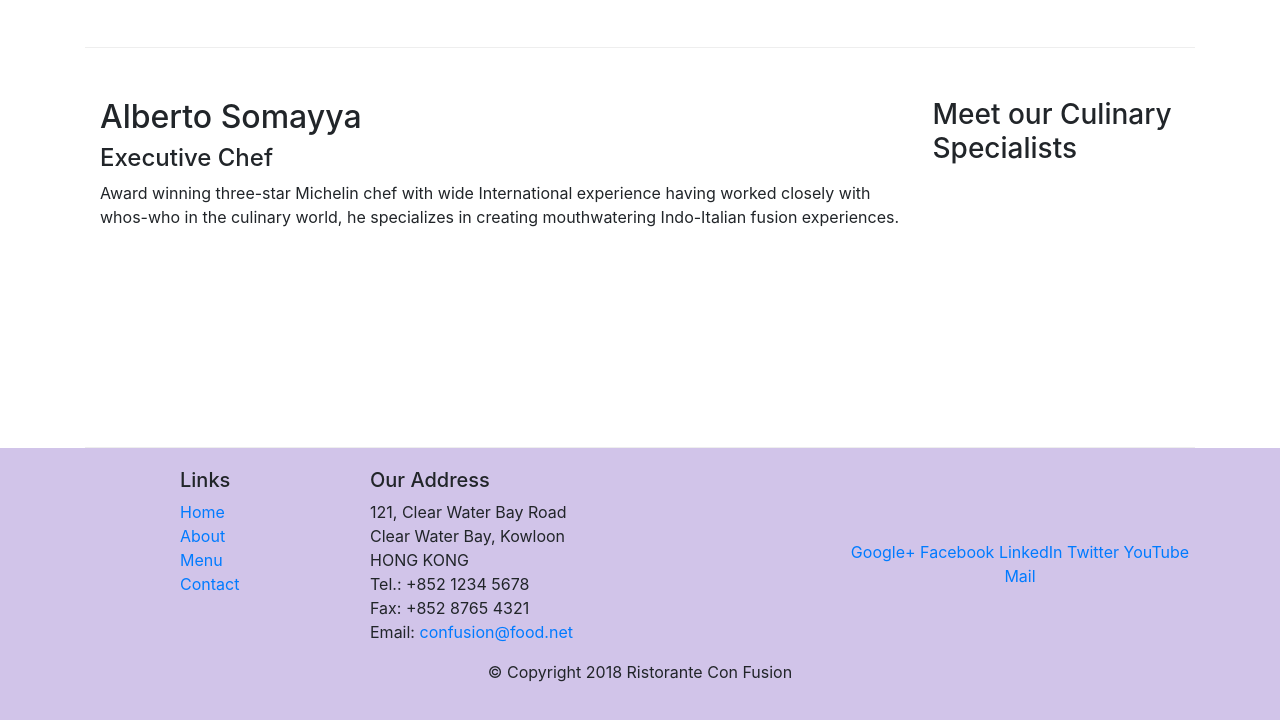
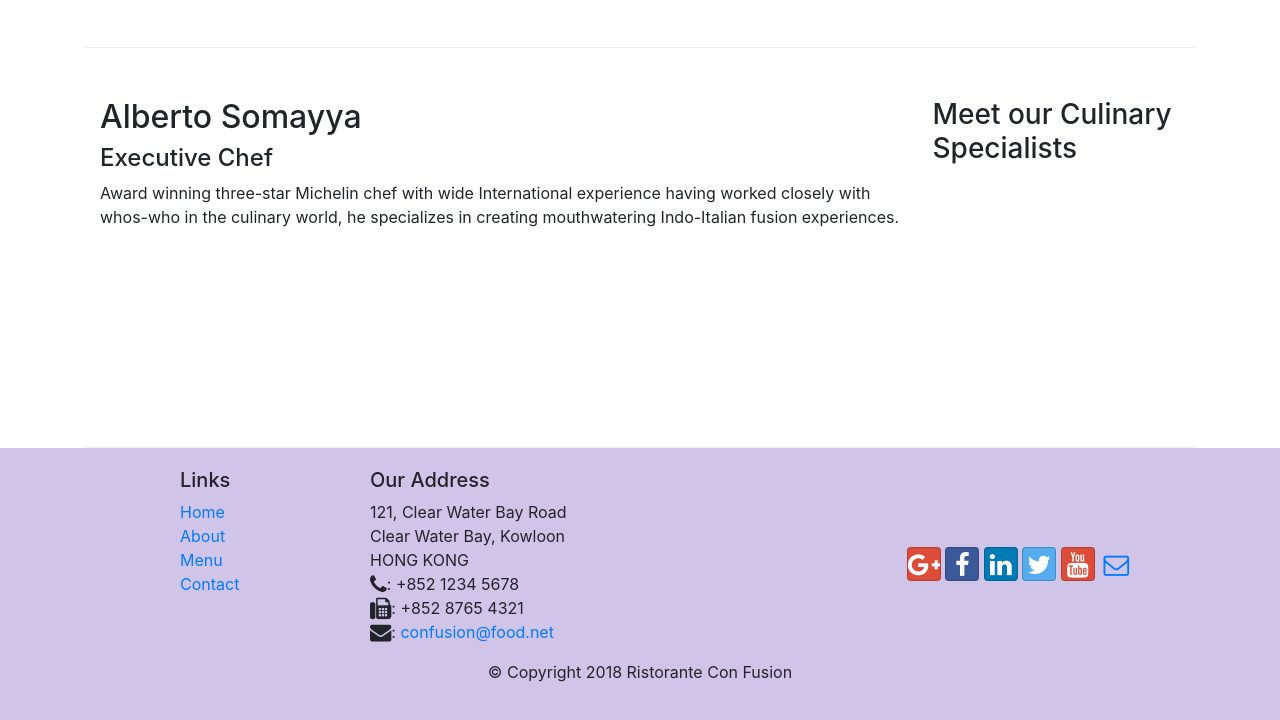
Before and after one commit to carlaMorral/Bootstrap4Learning, a website: page index.html in a window 1280 px wide. Shown: the part 1086-1806 px from the top of the page. Drawn offline with nearby package versions, Linux system fonts and the light colour scheme.

Commit message:
Icon Fonts

```diff
--- a/index.html
+++ b/index.html
@@ -9,6 +9,8 @@
 
     <!-- Bootstrap CSS -->
     <link rel="stylesheet" href="node_modules/bootstrap/dist/css/bootstrap.min.css">
+    <link rel="stylesheet" href="node_modules/font-awesome/css/font-awesome.css">
+    <link rel="stylesheet" href="node_modules/bootstrap-social/bootstrap-social.css">
     <link rel="stylesheet" href="CSS/styles.css">
     <title>Ristorante Con Fusion</title>
 </head>
@@ -23,10 +25,10 @@
             <a class="navbar-brand mr-auto" href="#">Ristorante Con Fusion</a>
             <div class="collapse navbar-collapse" id="Navbar">
                 <ul class="navbar-nav mr-auto">
-                    <li class="nav-item active"><a class="nav-link" href="#">Home</a></li>
-                    <li class="nav-item"><a class="nav-link" href="./aboutus.html">About</a></li>
-                    <li class="nav-item"><a class="nav-link" href="#">Menu</a></li>
-                    <li class="nav-item"><a class="nav-link" href="#">Contact</a></li>
+                    <li class="nav-item active"><a class="nav-link" href="#"><span class="fa fa-home fa-lg"></span> Home</a></li>
+                    <li class="nav-item"><a class="nav-link" href="./aboutus.html"><span class="fa fa-info fa-lg"></span> About</a></li>
+                    <li class="nav-item"><a class="nav-link" href="#"><span class="fa fa-list fa-lg"></span> Menu</a></li>
+                    <li class="nav-item"><a class="nav-link" href="#"><span class="fa fa-address-card fa-lg"></span> Contact</a></li>
                 </ul>
             </div>
 
@@ -97,19 +99,19 @@
 		              121, Clear Water Bay Road<br>
 		              Clear Water Bay, Kowloon<br>
 		              HONG KONG<br>
-		              Tel.: +852 1234 5678<br>
-		              Fax: +852 8765 4321<br>
-		              Email: <a href="mailto:confusion@food.net">confusion@food.net</a>
+		              <i class="fa fa-phone fa-lg"></i>: +852 1234 5678<br>
+		              <i class="fa fa-fax fa-lg"></i>: +852 8765 4321<br>
+		              <i class="fa fa-envelope fa-lg"></i>: <a href="mailto:confusion@food.net">confusion@food.net</a>
 		           </address>
                 </div>
                 <div class="col-12 col-sm-4 align-self-center">
                     <div class="text-center">
-                        <a href="http://google.com/+">Google+</a>
-                        <a href="http://www.facebook.com/profile.php?id=">Facebook</a>
-                        <a href="http://www.linkedin.com/in/">LinkedIn</a>
-                        <a href="http://twitter.com/">Twitter</a>
-                        <a href="http://youtube.com/">YouTube</a>
-                        <a href="mailto:">Mail</a>
+                        <a class="btn btn-social-icon btn-google" href="http://google.com/+"><i class="fa fa-google-plus fa-lg"></i></a>
+                        <a class="btn btn-social-icon btn-facebook" href="http://www.facebook.com/profile.php?id="><i class="fa fa-facebook fa-lg"></i></a>
+                        <a class="btn btn-social-icon btn-linkedin" href="http://www.linkedin.com/in/"><i class="fa fa-linkedin fa-lg"></i></a>
+                        <a class="btn btn-social-icon btn-twitter" href="http://twitter.com/"><i class="fa fa-twitter fa-lg"></i></a>
+                        <a class="btn btn-social-icon btn-google" href="http://youtube.com/"><i class="fa fa-youtube fa-lg"></i></a>
+                        <a class="btn btn-social-icon" href="mailto:"><i class="fa fa-envelope-o fa-lg"></i></a>
                     </div>
                 </div>
            </div>
--- a/package.json
+++ b/package.json
@@ -15,6 +15,8 @@
   },
   "dependencies": {
     "bootstrap": "^4.0.0",
+    "bootstrap-social": "^5.1.1",
+    "font-awesome": "^4.7.0",
     "jquery": "^3.3.1",
     "popper.js": "^1.12.9"
   }
```
Also changed, not shown: aboutus.html (+15 -13 lines), 1 other file.
